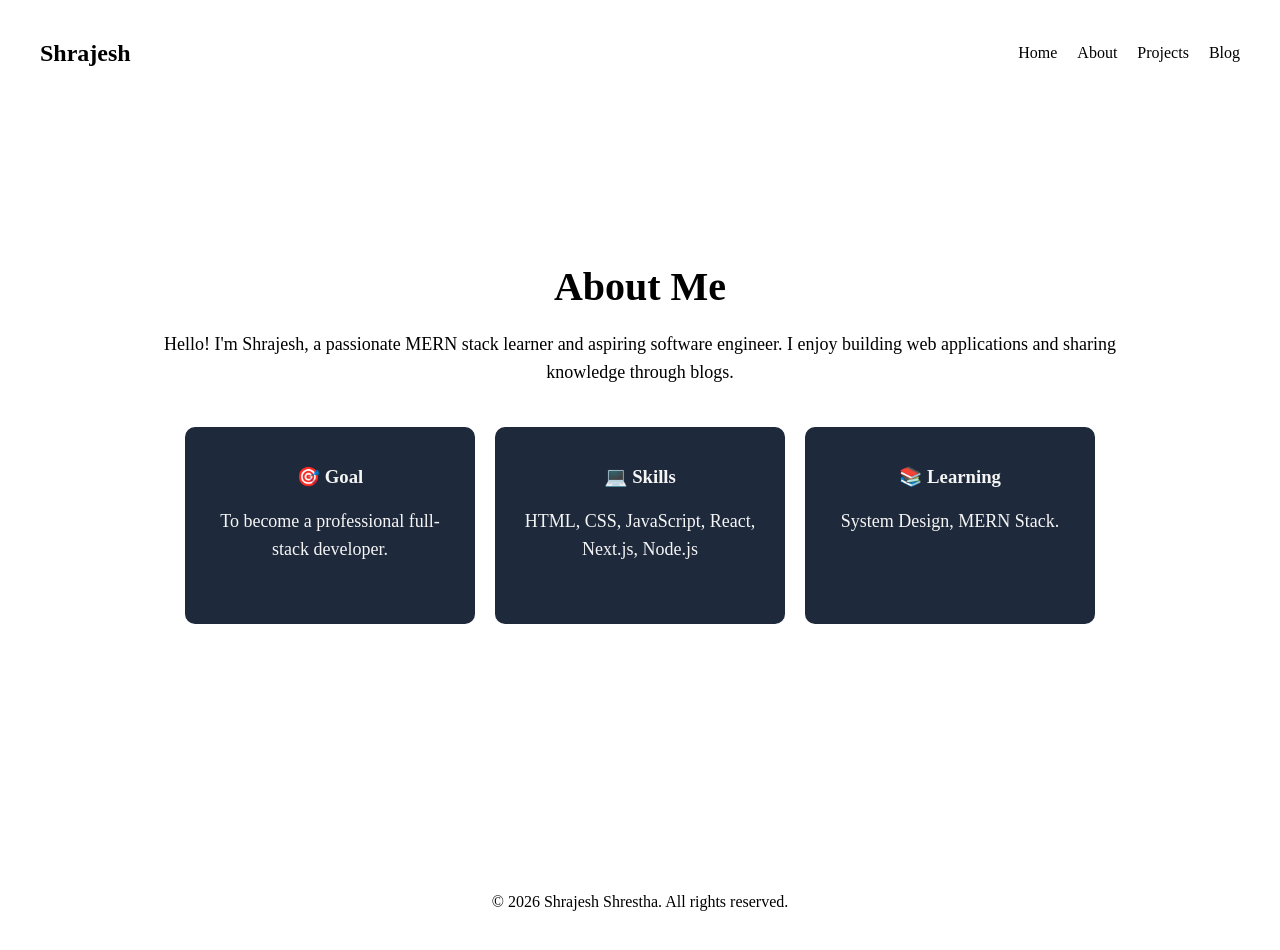
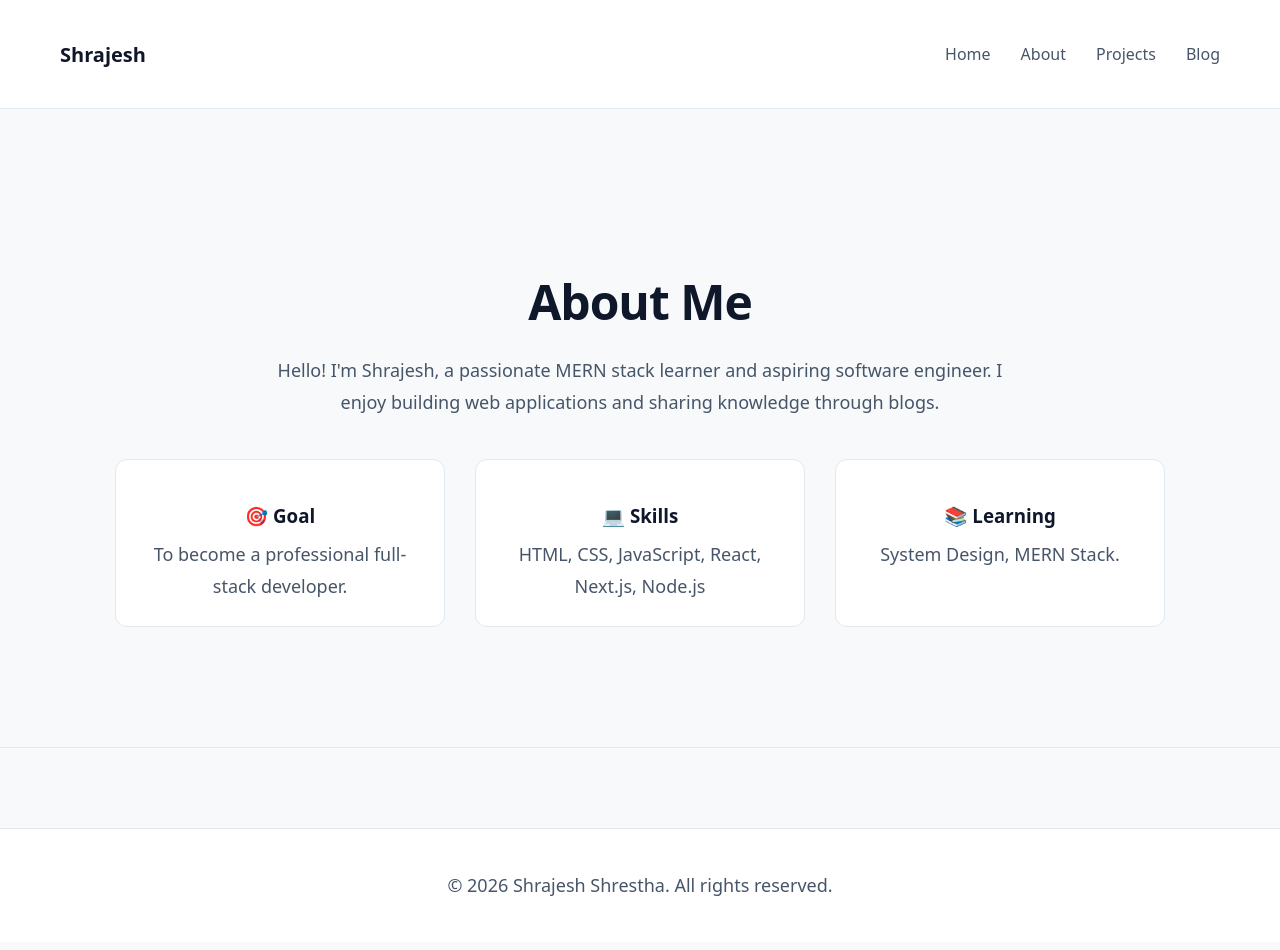
Before and after one commit to shrazesh/portfolio-website, a Next.js app: page /about in a window 1280 px wide. Shown: the top 950 px of the page. Built offline with nearby package versions, Linux system fonts and the light colour scheme.

Commit message:
style: improve layout, cards, and buttons with enhanced spacing, shadows, and footer behaviour

```diff
--- a/app/globals.css
+++ b/app/globals.css
@@ -1,178 +1,213 @@
+:root {
+  --bg-main: #F8F9FA;
+  --bg-section: #FFFFFF;
+  --accent: #2E5BFF;
+
+  --text-heading: #0F172A;
+  --text-body: #475569;
+
+  --border-light: #E2E8F0;
+}
+
+h1 {
+  font-size: 48px;
+  font-weight: 700;
+  color: var(--text-heading);
+  letter-spacing: -1px;
+  margin-bottom: 20px;
+}
+
+h2 {
+  font-size: 28px;
+  font-weight: 600;
+  color: var(--text-heading);
+}
+
+p {
+  font-size: 18px;
+  line-height: 1.8;
+  max-width: 750px;
+  margin: auto;
+}
+
 html, body {
-  background: white;   /* black / dark */
   margin: 0;
   padding: 0;
+  background: var(--bg-main);
+  font-family: system-ui, -apple-system, BlinkMacSystemFont, sans-serif;
+  color: var(--text-body);
 }
+
 .main {
   min-height: 100vh;
-  background: white;
-  color: black;
-  font-family: Arial, Helvetica, sans-serif;
 }
+
 
 /* Navbar */
 .nav {
   display: flex;
+  justify-content: space-between;
   align-items: center;
-  justify-content: space-between;
-  padding: 20px 40px;
-  background: white;
+  padding: 24px 60px;
+  background: var(--bg-section);
+  border-bottom: 1px solid var(--border-light);
 }
 
+.nav {
+  position: sticky;
+  top: 0;
+  z-index: 1000;
+  backdrop-filter: blur(10px);
+}
 
+.logo {
+  font-weight: 700;
+  font-size: 20px;
+  color: var(--text-heading);
+}
 
 .links a {
-  margin-left: 20px;
+  margin-left: 30px;
   text-decoration: none;
-  color: black;
+  color: var(--text-body);
+  font-weight: 500;
+  transition: 0.3s;
 }
 
 .links a:hover {
-  color: #3b82f6;   /* blue */
-}
-
-.logo {
-  font-weight: bold;
-  color: black;
-}
-
-.logo:hover{
-  color:#3b82f6;
+  color: var(--accent);
 }
 
 /* Hero */
 .hero {
   text-align: center;
-  margin-top: 120px;
-  color: black;
+  padding: 120px 20px;
+  background: var(--bg-section);
 }
 
 .btn {
+  margin-top: 30px;
+  padding: 12px 28px;
+  background: var(--accent);
+  color: white;
+  border-radius: 6px;
+  text-decoration: none;
   display: inline-block;
-  margin-top: 20px;
-  padding: 10px 20px;
-  background: #3b82f6;
-  color: white;
-  text-decoration: none;
-  border-radius: 5px;
 }
 
 /* Footer */
 .footer {
+  margin-top: 80px;
+  padding: 40px 20px;
   text-align: center;
-  padding: 30px;
-  margin-top: 100px;
-  background: white;
-  color:black ;
+  background: var(--bg-section);
+  border-top: 1px solid var(--border-light);
 }
 
 /* ABOUT PAGE */
-
-.about {
-  min-height: 80vh;
-  display: flex;
-  align-items: center;
-  justify-content: center;
-  color: black;
+.card, .project-card {
+  background: var(--bg-section);
+  border: 1px solid var(--border-light);
+  border-radius: 12px;
+  padding: 24px;
+  width: 280px;
+  transition: 0.3s;
 }
 
-.about-container {
-  width: 80%;
-  max-width: 1000px;
+.card:hover, .project-card:hover {
+  transform: translateY(-8px);
+  box-shadow: 0 10px 30px rgba(0,0,0,0.08);
+}
+
+.about, .projects {
+  padding: 80px 20px;
   text-align: center;
 }
 
-.about-container{
-  color: black;
-}
-.about h1 {
-  font-size: 40px;
-  margin-bottom: 20px;
-  color: black;
-}
-
-.about h3{
-  color: black;
-  font-weight: 20px;
-  color: whitesmoke;
-}
-
-.about p {
-  font-size: 18px;
-  margin-bottom: 40px;
-  line-height: 1.6;
-
-}
-
-.about-cards {
-  display: flex;
-  gap: 20px;
-  justify-content: center;
-  flex-wrap: wrap;
-  color: whitesmoke;
-}
-
-.card {
-  background: #1e293b;
-  padding: 20px;
-  width: 250px;
-  border-radius: 10px;
-}
-
-.card {
-  background: #1e293b;
-  padding: 20px;
-  width: 250px;
-  border-radius: 10px;
-  transition: transform 0.3s ease, box-shadow 0.3s ease;
-  cursor: pointer;
-}
-
-.card:hover {
-  transform: translateY(-8px);
-  box-shadow: 0 10px 20px rgba(0, 0, 0, 0.4);
-  /* color:#3b82f6; */
-}
-
-/* PROJECTS PAGE */
-
-.projects {
-  min-height: 80vh;
-  padding: 60px 20px;
-  color: white;
-  text-align: center;
-}
-
-.projects h1 {
-  font-size: 40px;
-  margin-bottom: 40px;
-}
-
-.project-container {
+.about-cards, .project-container {
   display: flex;
   justify-content: center;
   gap: 30px;
   flex-wrap: wrap;
+  margin-top: 40px;
 }
 
-.project-card {
-  background: #1e293b;
-  width: 300px;
-  padding: 25px;
+.hero,
+.about,
+.projects {
+  padding: 120px 20px;
+}
+
+.card:hover,
+.project-card:hover {
+  transform: translateY(-10px) scale(1.02);
+  box-shadow: 0 20px 40px rgba(0,0,0,0.08);
+}
+
+.card h3,
+.project-card h3 {
+  color: var(--text-heading);
+  margin-bottom: 10px;
+}
+
+.about-container,
+.project-container,
+.hero {
+  max-width: 1100px;
+  margin: auto;
+}
+
+section {
+  border-bottom: 1px solid var(--border-light);
+}
+
+.about,
+.projects {
+  background: var(--bg-main);
+}
+
+.hero,
+.nav,
+.footer {
+  background: var(--bg-section);
+}
+
+.btn {
+  transition: 0.3s ease;
+}
+
+.btn:hover {
+  transform: translateY(-3px);
+  box-shadow: 0 10px 20px rgba(46,91,255,0.25);
+}
+
+* {
+  transition: all 0.25s ease;
+}
+
+.project-card button{
+  display: inline-block;
+  padding: 10px 20px;
+  font-size: 10px;
+  font-weight: 500;
+  color: #ffffff;
+  background: #2E5BFF;
   border-radius: 12px;
-  transition: transform 0.3s ease;
+  text-decoration: none;
+  letter-spacing: 0.5px;
+
+  /* premium effects */
+  box-shadow: 0 8px 20px rgba(46, 91, 255, 0.35);
+  transition: all 0.3s ease;
 }
 
 .project-card:hover {
-  transform: translateY(-8px);
+  transform: translateY(-4px);
+  box-shadow: 0 2px 25px rgba(46, 91, 255, 0.40);
 }
 
-.project-card button {
-  margin-top: 15px;
-  padding: 8px 15px;
-  background: #3b82f6;
-  border: none;
-  color: white;
-  border-radius: 6px;
-  cursor: pointer;
+.about-cards .card:hover{
+  transform: translateY(-4px);
+  box-shadow: 0 2px 25px rgba(46, 91, 255, 0.40);
+
 }
--- a/app/layout.js
+++ b/app/layout.js
@@ -1,6 +1,6 @@
 import './globals.css'
-import Navbar from '@/components/Navbar'
-import Footer from '@/components/Footer'
+import Navbar from "../components/Navbar";
+import Footer from "../components/Footer";
 
 export const metadata = {
   title: 'Shrajesh Portfolio',
@@ -11,9 +11,11 @@ export default function RootLayout({ children }) {
   return (
     <html lang="en">
       <body>
+        <div className="main">
         <Navbar />
         {children}
         <Footer />
+        </div>
       </body>
     </html>
   )
```
